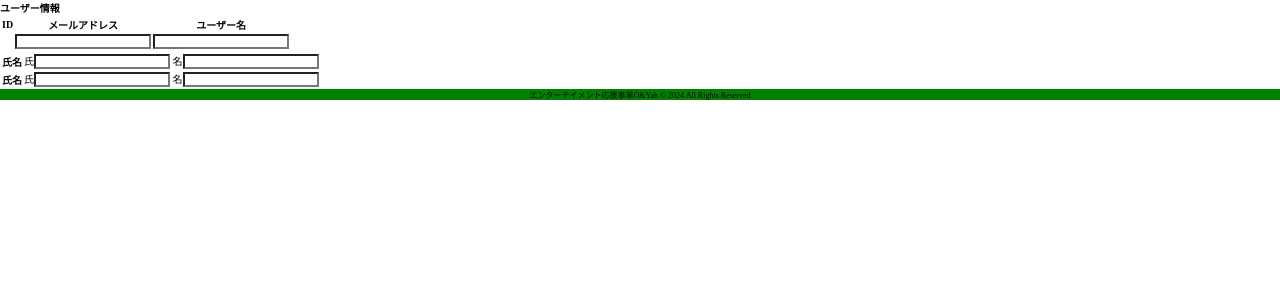
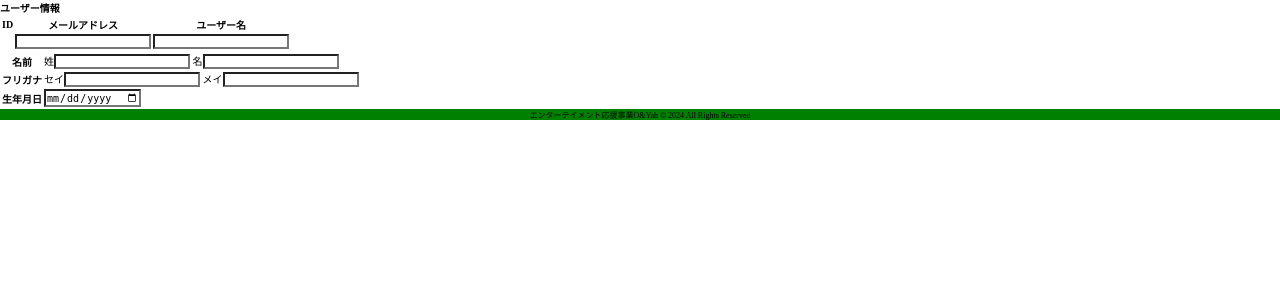
Before and after one commit to bigsky1118z/oandyah_line, a Laravel app: page /admin/user/1 in a window 1280 px wide. Shown: the part 59-359 px from the top of the page. Run offline with Laravel 10, Linux system fonts and the light colour scheme; data that the repository does not hold is empty.

Commit message:
birthday

```diff
--- a/resources/views/admin/user/create.blade.php
+++ b/resources/views/admin/user/create.blade.php
@@ -26,17 +26,23 @@
             <table>
                 <tbody>
                     <tr>
-                        <th>氏名</th>
+                        <th>名前</th>
                         <td>
-                            <span>氏</span><input type="text" class="user_name" name="last_name" value="">
+                            <span>姓</span><input type="text" class="user_name" name="last_name" value="">
                             <span>名</span><input type="text" class="user_name" name="first_name" value="">
                         </td>
                     </tr>
                     <tr>
-                        <th>氏名</th>
+                        <th>フリガナ</th>
                         <td>
-                            <span>氏</span><input type="text" class="user_name" name="last_name_kana" value="">
-                            <span>名</span><input type="text" class="user_name" name="first_name_kana" value="">
+                            <span>セイ</span><input type="text" class="user_name" name="last_name_kana" value="">
+                            <span>メイ</span><input type="text" class="user_name" name="first_name_kana" value="">
+                        </td>
+                    </tr>
+                    <tr>
+                        <th>生年月日</th>
+                        <td>
+                            <input type="date" name="birthday" value="">
                         </td>
                     </tr>
                 </tbody>
```
